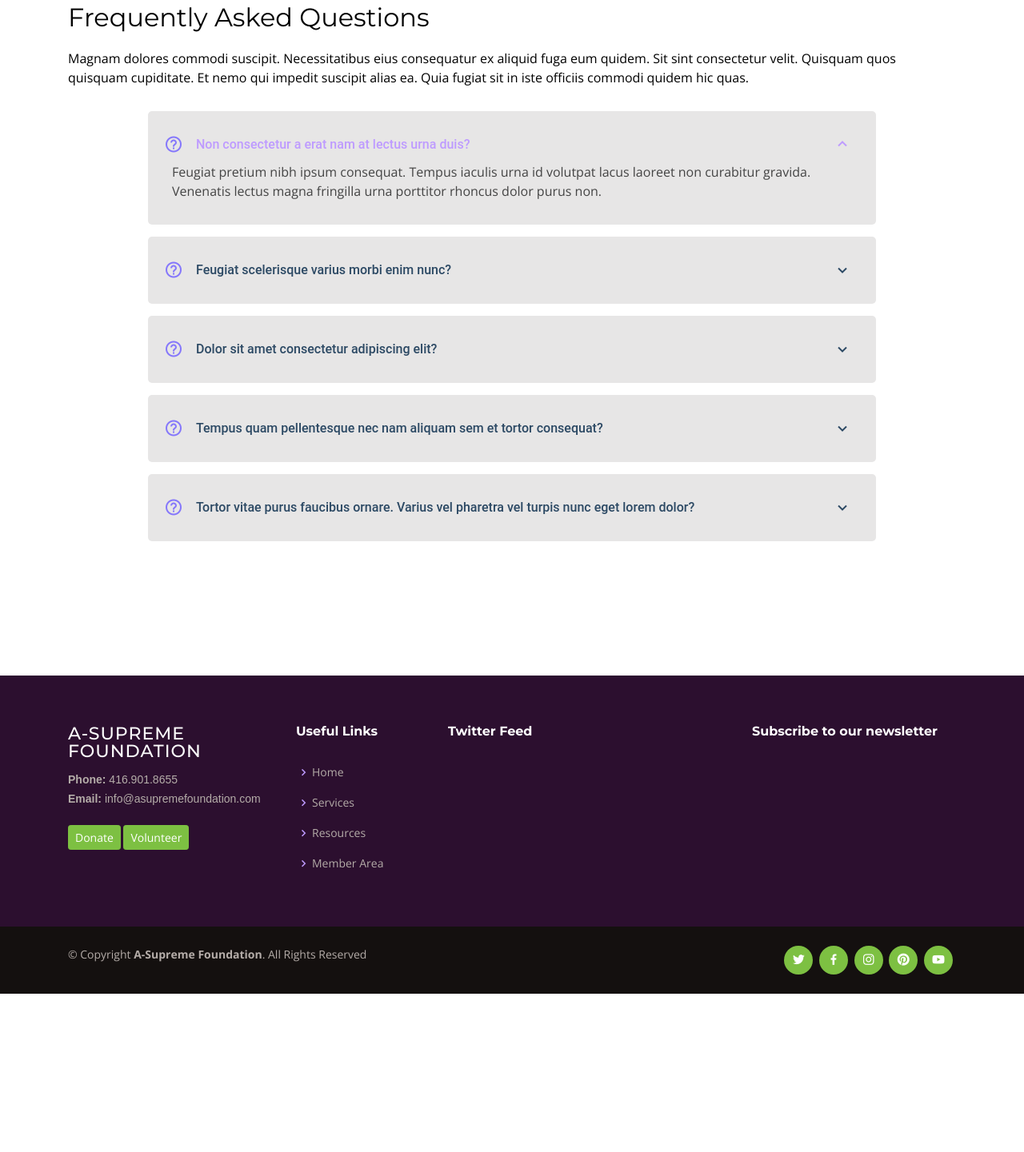
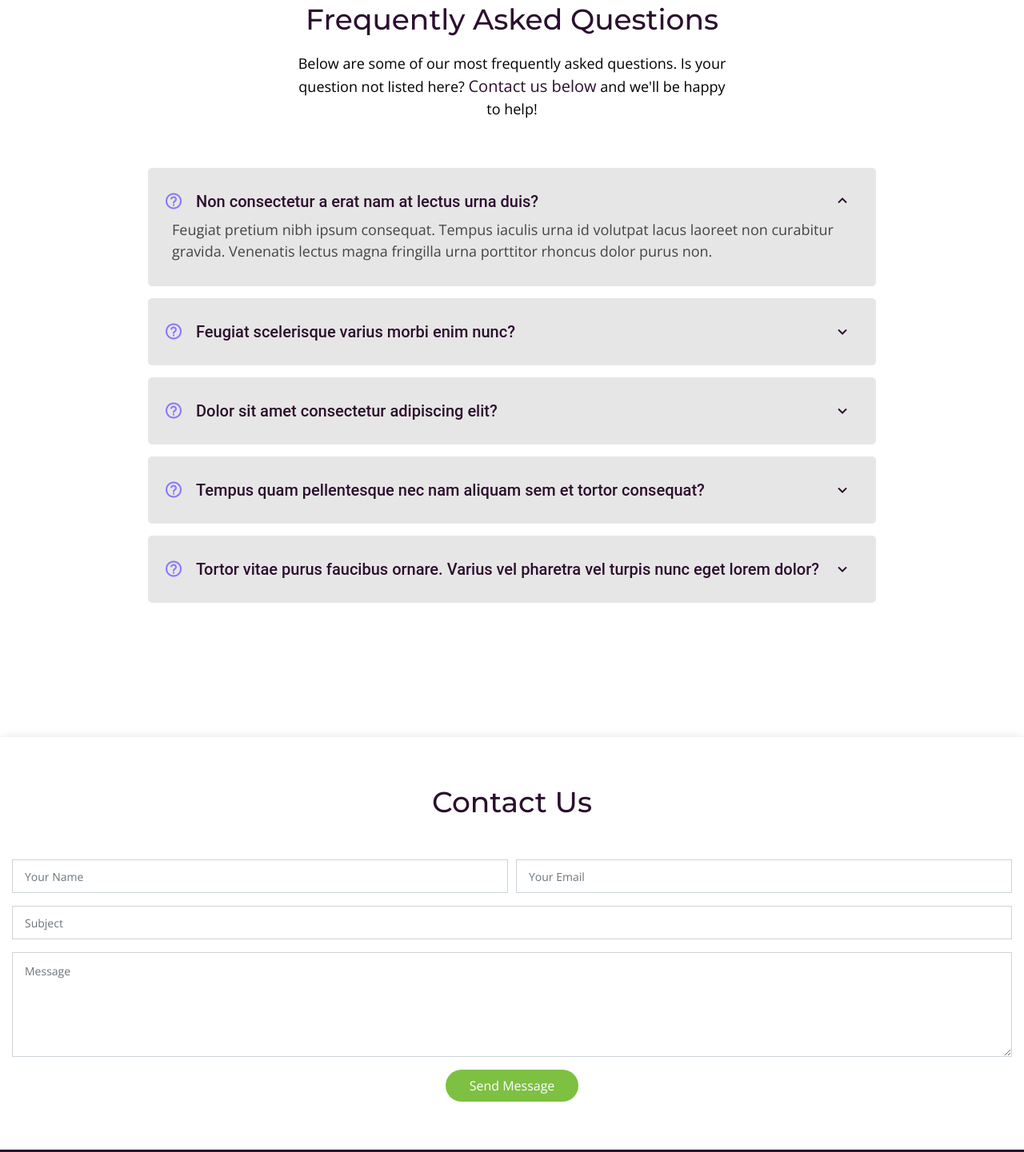
Before and after one commit to asupremefndn/asfsite, a plain HTML site: page faq.html in a window 1280 px wide. Shown: the part 147-1588 px from the top of the page at 80% size. Before the commit the page ends 1390 px from the top, so only its background shows below. Drawn offline with nearby package versions, Linux system fonts and the light colour scheme.

Commit message:
Add files via upload

```diff
--- a/faq.html
+++ b/faq.html
@@ -19,10 +19,7 @@
     />
 
     <!-- Vendor CSS Files -->
-    <link
-      href="vendor/bootstrap/css/bootstrap.min.css"
-      rel="stylesheet"
-    />
+    <link href="vendor/bootstrap/css/bootstrap.min.css" rel="stylesheet" />
     <link href="vendor/icofont/icofont.min.css" rel="stylesheet" />
     <link href="vendor/boxicons/css/boxicons.min.css" rel="stylesheet" />
 
@@ -112,13 +109,15 @@
       <!-- ======= Frequently Asked Questions Section ======= -->
       <section id="faq" class="faq">
         <div class="container" data-aos="fade-up">
-          <div class="section-title">
-            <h2>Frequently Asked Questions</h2>
-            <p>
-              Magnam dolores commodi suscipit. Necessitatibus eius consequatur
-              ex aliquid fuga eum quidem. Sit sint consectetur velit. Quisquam
-              quos quisquam cupiditate. Et nemo qui impedit suscipit alias ea.
-              Quia fugiat sit in iste officiis commodi quidem hic quas.
+          <div class="section-header">
+            <h3>Frequently Asked Questions</h3>
+            <p style="font-size: 18px;">
+              Below are some of our most frequently asked questions. Is your
+              question not listed here?
+              <a href="#" style="color: #2c0f2f; font-size: 20px;"
+                >Contact us below</a
+              >
+              and we'll be happy to help!
             </p>
           </div>
 
@@ -126,7 +125,11 @@
             <ul>
               <li data-aos="fade-up" data-aos="fade-up" data-aos-delay="100">
                 <i class="bx bx-help-circle icon-help"></i>
-                <a data-toggle="collapse" class="collapse" href="#faq-list-1"
+                <a
+                  data-toggle="collapse"
+                  class="collapse"
+                  href="#faq-list-1"
+                  style="color: #2c0f2f; font-size: 20px;"
                   >Non consectetur a erat nam at lectus urna duis?
                   <i class="bx bx-chevron-down icon-show"></i
                   ><i class="bx bx-chevron-up icon-close"></i
@@ -136,7 +139,7 @@
                   class="collapse show"
                   data-parent=".faq-list"
                 >
-                  <p>
+                  <p style="font-size: 18px;">
                     Feugiat pretium nibh ipsum consequat. Tempus iaculis urna id
                     volutpat lacus laoreet non curabitur gravida. Venenatis
                     lectus magna fringilla urna porttitor rhoncus dolor purus
@@ -147,13 +150,17 @@
 
               <li data-aos="fade-up" data-aos-delay="200">
                 <i class="bx bx-help-circle icon-help"></i>
-                <a data-toggle="collapse" href="#faq-list-2" class="collapsed"
+                <a
+                  data-toggle="collapse"
+                  href="#faq-list-2"
+                  class="collapsed"
+                  style="color: #2c0f2f; font-size: 20px;"
                   >Feugiat scelerisque varius morbi enim nunc?
                   <i class="bx bx-chevron-down icon-show"></i
                   ><i class="bx bx-chevron-up icon-close"></i
                 ></a>
                 <div id="faq-list-2" class="collapse" data-parent=".faq-list">
-                  <p>
+                  <p style="font-size: 18px;">
                     Dolor sit amet consectetur adipiscing elit pellentesque
                     habitant morbi. Id interdum velit laoreet id donec ultrices.
                     Fringilla phasellus faucibus scelerisque eleifend donec
@@ -165,13 +172,17 @@
 
               <li data-aos="fade-up" data-aos-delay="300">
                 <i class="bx bx-help-circle icon-help"></i>
-                <a data-toggle="collapse" href="#faq-list-3" class="collapsed"
+                <a
+                  data-toggle="collapse"
+                  href="#faq-list-3"
+                  class="collapsed"
+                  style="color: #2c0f2f; font-size: 20px;"
                   >Dolor sit amet consectetur adipiscing elit?
                   <i class="bx bx-chevron-down icon-show"></i
                   ><i class="bx bx-chevron-up icon-close"></i
                 ></a>
                 <div id="faq-list-3" class="collapse" data-parent=".faq-list">
-                  <p>
+                  <p style="font: 18px;">
                     Eleifend mi in nulla posuere sollicitudin aliquam ultrices
                     sagittis orci. Faucibus pulvinar elementum integer enim. Sem
                     nulla pharetra diam sit amet nisl suscipit. Rutrum tellus
@@ -184,13 +195,17 @@
 
               <li data-aos="fade-up" data-aos-delay="400">
                 <i class="bx bx-help-circle icon-help"></i>
-                <a data-toggle="collapse" href="#faq-list-4" class="collapsed"
+                <a
+                  data-toggle="collapse"
+                  href="#faq-list-4"
+                  class="collapsed"
+                  style="color: #2c0f2f; font-size: 20px;"
                   >Tempus quam pellentesque nec nam aliquam sem et tortor
                   consequat? <i class="bx bx-chevron-down icon-show"></i
                   ><i class="bx bx-chevron-up icon-close"></i
                 ></a>
                 <div id="faq-list-4" class="collapse" data-parent=".faq-list">
-                  <p>
+                  <p style="font-size: 18px;">
                     Molestie a iaculis at erat pellentesque adipiscing commodo.
                     Dignissim suspendisse in est ante in. Nunc vel risus commodo
                     viverra maecenas accumsan. Sit amet nisl suscipit adipiscing
@@ -201,14 +216,18 @@
 
               <li data-aos="fade-up" data-aos-delay="500">
                 <i class="bx bx-help-circle icon-help"></i>
-                <a data-toggle="collapse" href="#faq-list-5" class="collapsed"
+                <a
+                  data-toggle="collapse"
+                  href="#faq-list-5"
+                  class="collapsed"
+                  style="color: #2c0f2f; font-size: 20px;"
                   >Tortor vitae purus faucibus ornare. Varius vel pharetra vel
                   turpis nunc eget lorem dolor?
                   <i class="bx bx-chevron-down icon-show"></i
                   ><i class="bx bx-chevron-up icon-close"></i
                 ></a>
                 <div id="faq-list-5" class="collapse" data-parent=".faq-list">
-                  <p>
+                  <p style="font-size: 18px;">
                     Laoreet sit amet cursus sit amet dictum sit amet justo.
                     Mauris vitae ultricies leo integer malesuada nunc vel.
                     Tincidunt eget nullam non nisi est sit amet. Turpis nunc
@@ -222,6 +241,98 @@
         </div>
       </section>
       <!-- End Frequently Asked Questions Section -->
+
+      <!-- ======= Contact Section ======= -->
+      <section id="contact">
+        <div class="container-fluid" data-aos="fade-up">
+          <div class="section-header">
+            <h3>Contact Us</h3>
+          </div>
+
+          <div class="row">
+
+                <div class="col-md-4 info">
+                </div>
+                <div class="col-md-16 info">
+
+                </div>
+              </div>
+
+              <div class="form">
+                <form
+                  action="forms/contact.php"
+                  method="post"
+                  role="form"
+                  class="php-email-form"
+                >
+                  <div class="form-row">
+                    <div class="form-group col-lg-6">
+                      <input
+                        type="text"
+                        name="name"
+                        class="form-control"
+                        id="name"
+                        placeholder="Your Name"
+                        data-rule="minlen:4"
+                        data-msg="Please enter at least 4 chars"
+                      />
+                      <div class="validate"></div>
+                    </div>
+                    <div class="form-group col-lg-6">
+                      <input
+                        type="email"
+                        class="form-control"
+                        name="email"
+                        id="email"
+                        placeholder="Your Email"
+                        data-rule="email"
+                        data-msg="Please enter a valid email"
+                      />
+                      <div class="validate"></div>
+                    </div>
+                  </div>
+                  <div class="form-group">
+                    <input
+                      type="text"
+                      class="form-control"
+                      name="subject"
+                      id="subject"
+                      placeholder="Subject"
+                      data-rule="minlen:4"
+                      data-msg="Please enter at least 8 chars of subject"
+                    />
+                    <div class="validate"></div>
+                  </div>
+                  <div class="form-group">
+                    <textarea
+                      class="form-control"
+                      name="message"
+                      rows="5"
+                      data-rule="required"
+                      data-msg="Please write something for us"
+                      placeholder="Message"
+                    ></textarea>
+                    <div class="validate"></div>
+                  </div>
+                  <div class="mb-3">
+                    <div class="loading">Loading</div>
+                    <div class="error-message"></div>
+                    <div class="sent-message">
+                      Your message has been sent. Thank you!
+                    </div>
+                  </div>
+                  <div class="text-center">
+                    <button type="submit" title="Send Message">
+                      Send Message
+                    </button>
+                  </div>
+                </form>
+              </div>
+            </div>
+          </div>
+        </div>
+      </section>
+      <!-- End Contact Section -->
     </main>
 
     <!-- ======= Footer ======= -->
```
Also changed, not shown: donate.html (+23 -26 lines), index.html (+1 -9 lines), volunteer.html (+23 -26 lines).
